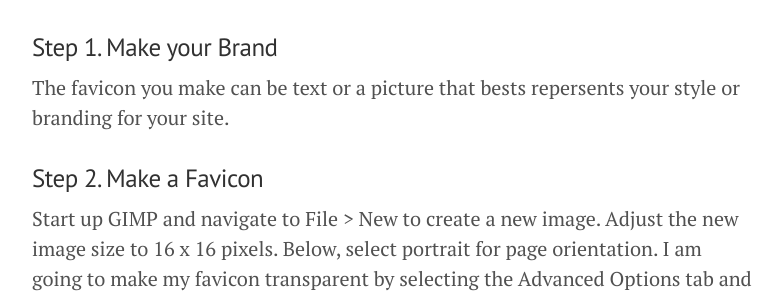
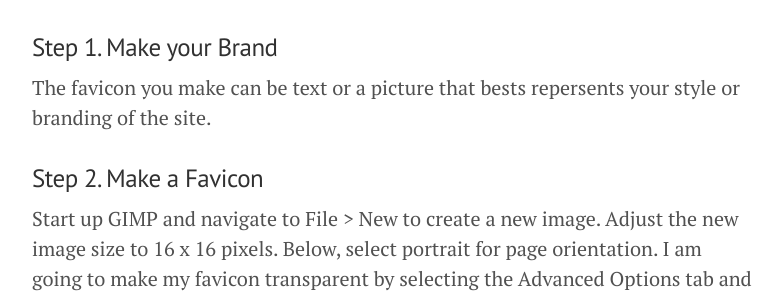
Before and after one commit to indexcosmos/indexcosmos.github.io, a Jekyll site: the page built from _posts/2015-09-08-Fav-ico-with-gimp.md, in a window 1280 px wide. Shown: the part 662-961 px from the top of the page, without its empty margins (248-1030 px from the left). Built offline with Jekyll 4.4.1, drawn with Linux system fonts in a browser that asks for light colours; Markdown is read by kramdown in place of the engine named in the settings.

Commit message:
update post

```diff
--- a/_posts/2015-09-08-Fav-ico-with-gimp.md
+++ b/_posts/2015-09-08-Fav-ico-with-gimp.md
@@ -16,7 +16,7 @@ In this post we'll be working with GIMP, the <a href="http://www.gnu.org/gnu/the
 
 ### Step 1. Make your Brand
 
-The favicon you make can be text or a picture that bests repersents your style or branding for your site.
+The favicon you make can be text or a picture that bests repersents your style or branding of the site.
 
 ### Step 2. Make a Favicon
 
```
